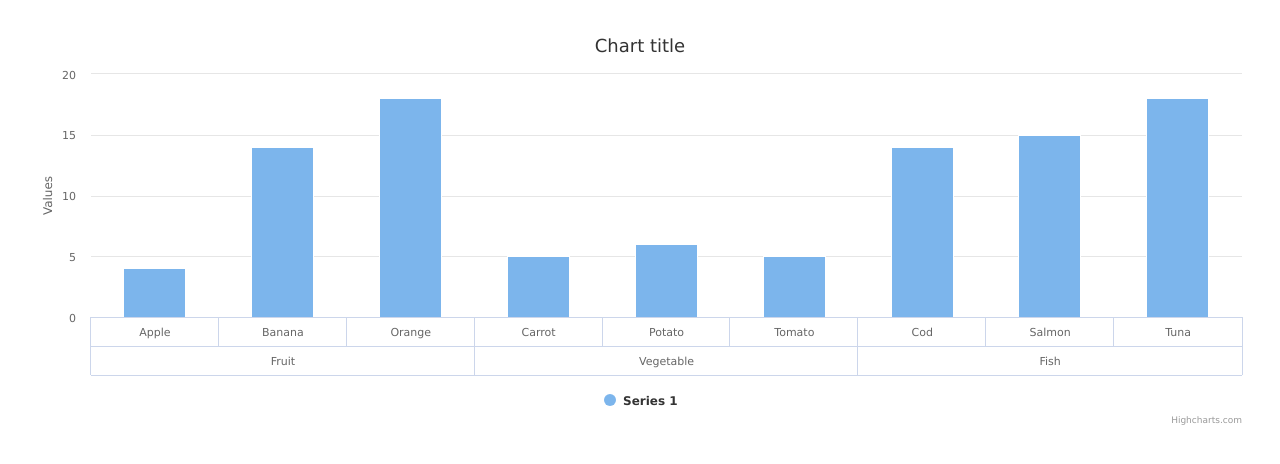
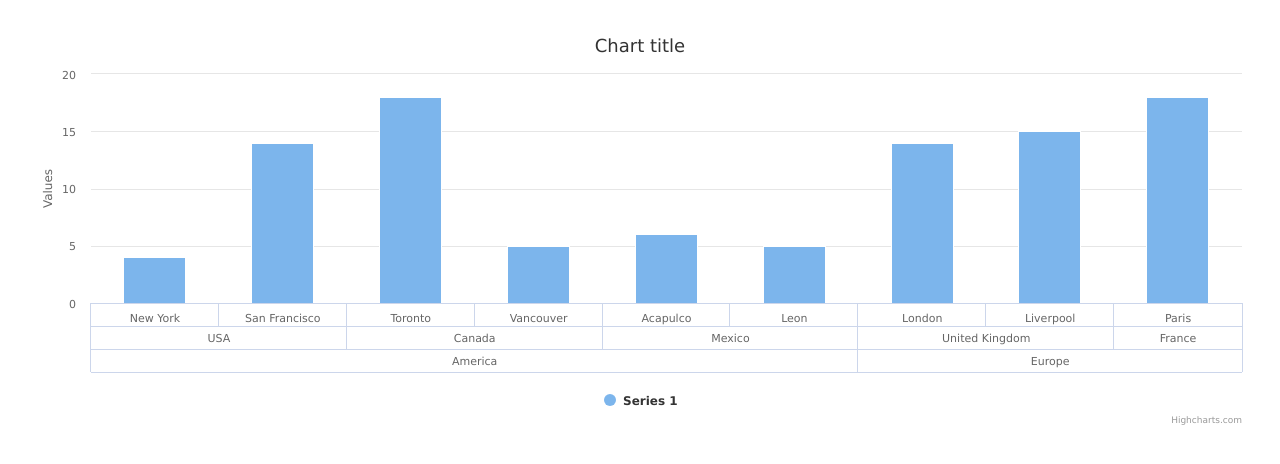
Before and after one commit to blacklabel/grouped_categories, a website: page bug2.html in a window 1280 px wide. Drawn offline with nearby package versions, Linux system fonts and the light colour scheme.

Commit message:
Small fix

```diff
--- a/bug2.html
+++ b/bug2.html
@@ -32,8 +32,22 @@ window.chart = new Highcharts.Chart({
         data: [4, 14, 18, 5, 6, 5, 14, 15, 18]
     }],
     xAxis: {
+        xlabels: {
+            groupedOptions: [{
+                style: {
+                    color: 'red' // set red font for labels in 1st-Level
+                },
+                rotation: -45,
+            }, {
+                style: {
+                    color: 'green' // set red font for labels in 1st-Level
+                },
+                rotation: 45,
+            }],
+            rotation: -45 // 0-level options aren't changed, use them as always
+        },
         xcategories: ["Apple", "Banana", "Orange", "Carrot", "Potato", "Tomato", "Cod", "Salmon", "Tuna"],
-        categories: [{
+        xcategories: [{
             name: "Fruit",
             categories: ["Apple", "Banana", "Orange"]
         }, {
@@ -43,7 +57,32 @@ window.chart = new Highcharts.Chart({
             name: "Fish",
             categories: ["Cod", "Salmon", "Tuna"]
         }],
-        xlabels: {
+        categories: [{
+            name: "America",
+            categories: [{
+                name: "USA",
+                categories: ["New York", "San Francisco"]
+            }, {
+                name: "Canada",
+                categories: ["Toronto", "Vancouver"]
+            }, {
+                name: "Mexico",
+                categories: ["Acapulco", "Leon"]
+            }]
+            }, {
+            name: "Europe",
+            categories: [{
+                name: "United Kingdom",
+                categories: ["London", "Liverpool"]
+            }, {
+                name: "France",
+                categories: ["Paris", "Marseille"]
+            }, {
+                name: "Germany",
+                categories: ["Berlin", "Munich"]
+            }]
+        }],
+        labels: {
             distance: 5
         }
     }
--- a/ts/groupedCategories.ts
+++ b/ts/groupedCategories.ts
@@ -650,8 +650,7 @@ tickProto.getLabelSize = function (): number {
     }
 
     axis.topLabelSize = axis.labelsSizes[0];
-    axis.labelsSizes[0] = size;
-    axis.labelsSizes[1] = size;
+    axis.labelsSizes = axis.labelsSizes.map((): number => size);
 
     return sum(axis.labelsSizes || []) - distance;
 };
```
Also changed, not shown: index.html (+4 -3 lines), CHANGELOG.md, dist/grouped-categories.js, dist/grouped-categories.min.js, 1 other file.
